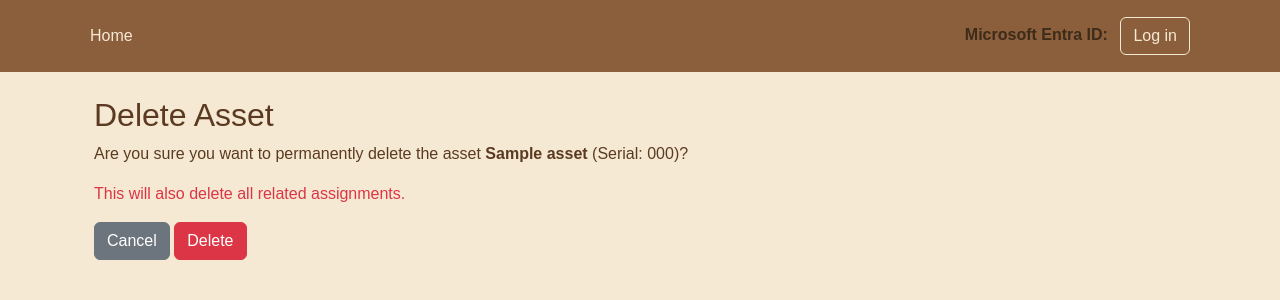
After one commit to heronvalev/assets-manager, a Django app: page /assets/1/delete/ in a window 1280 px wide. The commit adds this page. Shown: the top 300 px of the page. Run offline with Django 5.2, Linux system fonts and the light colour scheme; tables that the repository leaves empty hold one stand-in row (values such as "Sample post").

Commit message:
Add asset deletion view and confirmation page

```diff
--- /dev/null
+++ b/inventory/templates/inventory/asset_confirm_delete.html
@@ -0,0 +1,22 @@
+{% extends "base.html" %}
+
+{% block title %}Delete Asset{% endblock %}
+
+{% block content %}
+<div class="container mt-4">
+    <h2>Delete Asset</h2>
+    <p>
+        Are you sure you want to permanently delete the asset
+        <strong>{{ asset.name }}</strong> (Serial: {{ asset.serial_number }})?
+    </p>
+    <p class="text-danger">
+        This will also delete all related assignments.
+    </p>
+
+    <form method="post">
+        {% csrf_token %}
+        <a href="{% url 'asset_details' asset.id %}" class="btn btn-secondary">Cancel</a>
+        <button type="submit" class="btn btn-danger">Delete</button>
+    </form>
+</div>
+{% endblock %}
--- a/inventory/urls.py
+++ b/inventory/urls.py
@@ -14,5 +14,6 @@ urlpatterns = [
     path('login/', views.ms_login, name='ms_login'),
     path('callback/', views.ms_callback, name='ms_callback'),
     path('logout/', views.ms_logout, name='ms_logout'),
-    path('', views.home, name='home')
+    path('', views.home, name='home'),
+    path('assets/<int:asset_id>/delete/', views.asset_delete, name='asset_confirm_delete'),
 ]
--- a/inventory/views.py
+++ b/inventory/views.py
@@ -395,3 +395,13 @@ def home(request):
     }
 
     return render(request, 'inventory/home.html', context)
+
+# Delete asset confirmation page
+def asset_delete(request, asset_id):
+    asset = get_object_or_404(Asset, id=asset_id)
+
+    if request.method == "POST":
+        asset.delete()
+        return redirect('asset_list')
+
+    return render(request, 'inventory/asset_confirm_delete.html', {'asset': asset})
```
Also changed, not shown: inventory/templates/inventory/asset_details.html (+5 -2 lines).
